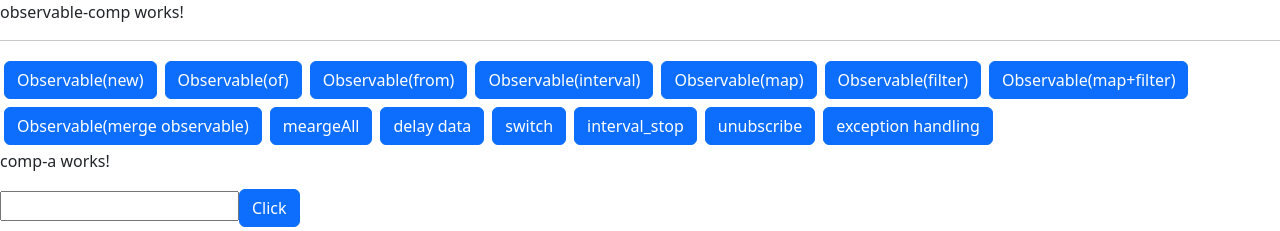
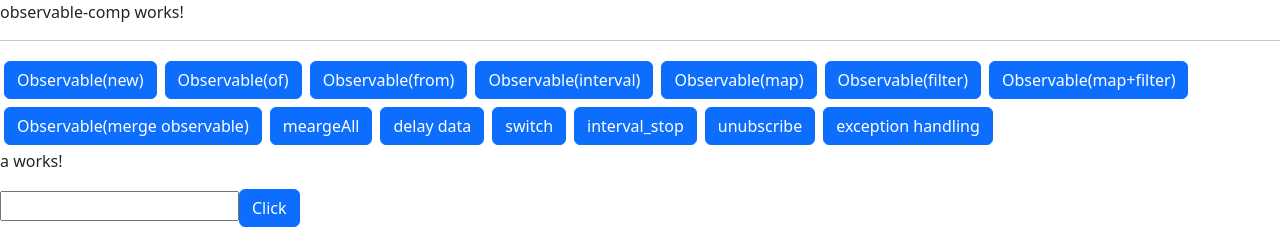
Before and after one commit to dummy127/Angular_PV, an Angular app in the folder secondapp/: page / in a window 1280 px wide. Shown: the top 231 px of the page. Built offline with nearby package versions, Linux system fonts and the light colour scheme; no server answers.

Commit message:
Update 10 may

```diff
--- a/secondapp/src/app/comp-a/comp-a.component.html
+++ b/secondapp/src/app/comp-a/comp-a.component.html
@@ -1,4 +1,4 @@
-<p>comp-a works!</p>
+<p>a works!</p>
 
-<input type="text" [(ngModel)] = "enteredData">
-<button class="btn btn-primary" (click) = "onBtnClick()">Click</button>
+<input type="text" [(ngModel)]="enteredData">
+<button class="btn btn-primary" (click)="onBtnClick()">Click</button>
```
